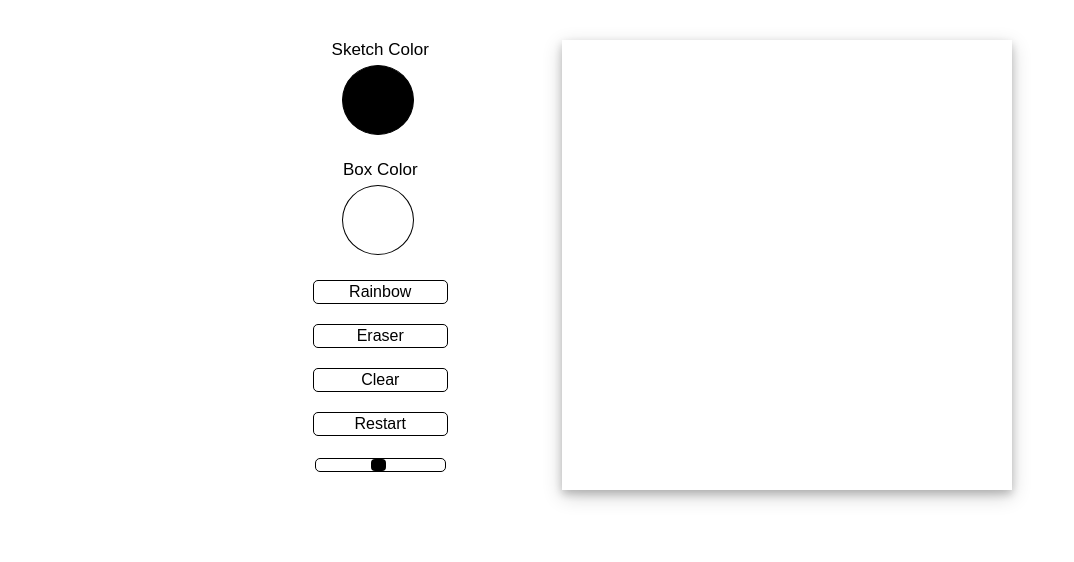
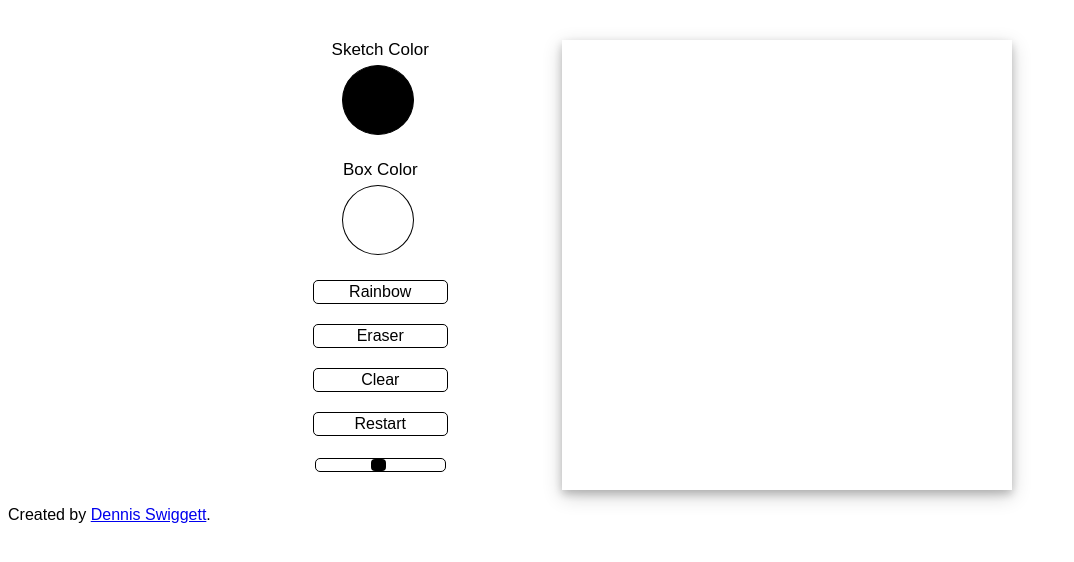
Before and after one commit to dswiggett/etch-a-sketch, a plain HTML site: page index.html in a window 1280 px wide. Shown: the part 122-684 px from the top of the page, without its empty margins (0-1074 px from the left). Drawn offline with Linux system fonts and the light colour scheme; a web font is replaced by a local one.

Commit message:
Added credits to bottom of page

```diff
--- a/index.html
+++ b/index.html
@@ -36,6 +36,10 @@
     </div>
 
 
+    <div class="center credit">
+        <p>Created by <a href="https://www.dennisswiggett.com/" target="_blank">Dennis Swiggett</a>.</p>
+    </div>
+
     <script src="app.js"></script>
 </body>
 </html>
```
